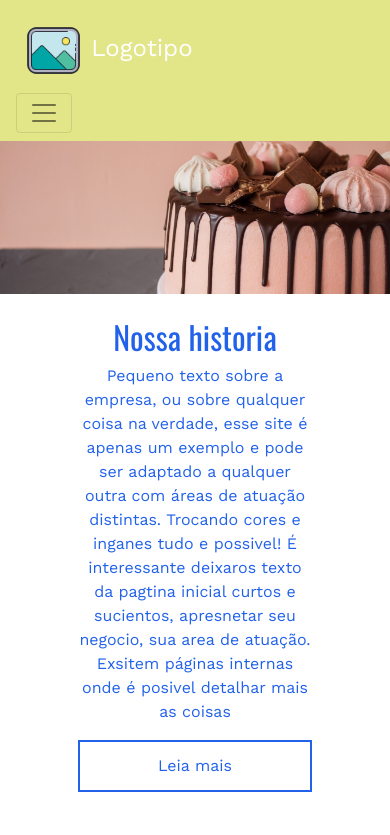
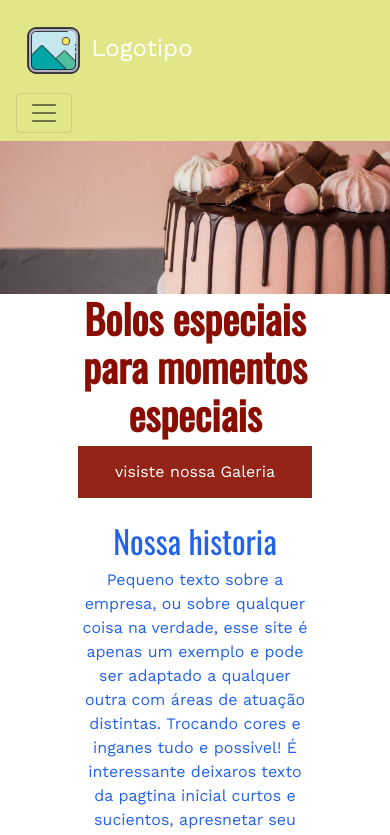
Before and after one commit to FelipeModena/Template-Site-Confeitos, a Nuxt app in the folder client-template2/: page / in a window 390 px wide. Shown: the top 835 px of the page. Built offline with nearby package versions, Linux system fonts and the light colour scheme.

Commit message:
mobile banner topo arrumado

```diff
--- a/client-template2/pages/index.vue
+++ b/client-template2/pages/index.vue
@@ -1,7 +1,7 @@
 <template>
   <div>
     <b-carousel
-    v-if="mobile!=true"
+      v-if="mobile != true"
       id="carousel-index-banner"
       v-model="slide"
       :interval="3000"
@@ -30,6 +30,7 @@
             <div class="p-4 my-5 index-carousel-conteudo-texto">
               <h1>{{ listaCarousel.texto }}</h1>
               <NuxtLink :to="listaCarousel.rota"
+                ><button class="btn-caraousel-cor">
                   visiste nossa Galeria
                 </button></NuxtLink
               >
@@ -38,7 +39,20 @@
         </template>
       </b-carousel-slide>
     </b-carousel>
-  <img v-else class="w-100" :src="require('~/assets/imagens/'+index.carouselTopo[0].img)" alt="">
+    <div v-else>
+      <img
+        class="w-100"
+        :src="require('~/assets/imagens/' + index.carouselTopo[0].img)"
+        alt=""
+      />
+      <div class="  index-carousel-conteudo-texto centraliza">
+        <h1><strong>{{ index.carouselTopo[0].texto }}</strong></h1>
+        <NuxtLink class="mt-5 " :to="index.carouselTopo[0].rota"
+          ><button class="btn-caraousel-cor">visiste nossa Galeria</button></NuxtLink
+        >
+      </div>
+    </div>
+
     <TextoCentralizado
       :titulo="index.conteudo1.titulo"
       :texto="index.conteudo1.texto"
@@ -46,7 +60,7 @@
     />
 
     <ImgEsquerda
-    class="cor-fundo-secundaria p-3"
+      class="cor-fundo-secundaria p-3"
       :id="'img-esquerda-nossos-produtos' + index.conteudo3.titulo"
       :conteudoTxt="index.conteudo3.texto"
       :titulo="index.conteudo3.titulo"
@@ -91,7 +105,7 @@ export default {
     return {
       slide: 0,
       sliding: null,
-      mobile:false,
+      mobile: false,
     };
   },
   methods: {
@@ -105,19 +119,18 @@ export default {
   mounted() {
     if (document.documentElement.clientWidth <= 850) {
       $(".mobile-display").css("display", "list-item");
-      this.mobile=true;
+      this.mobile = true;
     }
 
     addEventListener("resize", () => {
       if (document.documentElement.clientWidth <= 850) {
         $(".mobile-display-img").css("width", "100%");
         $(".mobile-display").css("display", "list-item");
-      this.mobile=true;
+        this.mobile = true;
       } else {
         $(".mobile-display-img").css("width", "400px");
         $(".mobile-display").css("display", "flex");
-      this.mobile=false;
-
+        this.mobile = false;
       }
     });
   },
@@ -125,9 +138,10 @@ export default {
 </script>
 
 <style>
-#carousel-index-banner .carousel-control-prev-icon, .carousel-control-next-icon{
-width: 25%;
-height: 100%;
+#carousel-index-banner .carousel-control-prev-icon,
+.carousel-control-next-icon {
+  width: 25%;
+  height: 100%;
 }
 .relative-container-carousel {
   position: relative;
@@ -152,10 +166,12 @@ height: 100%;
   transition: 0.4s;
   border: 2px solid #890d00;
   padding: 12px;
-  width: 70%;
+  width: 100%;
 }
 .btn-caraousel-cor :hover {
   transition: 0.4s;
+  background: #3a24bb;
+  width: 80%;
 }
 #index-grid-book-imagens {
   display: grid;
```
